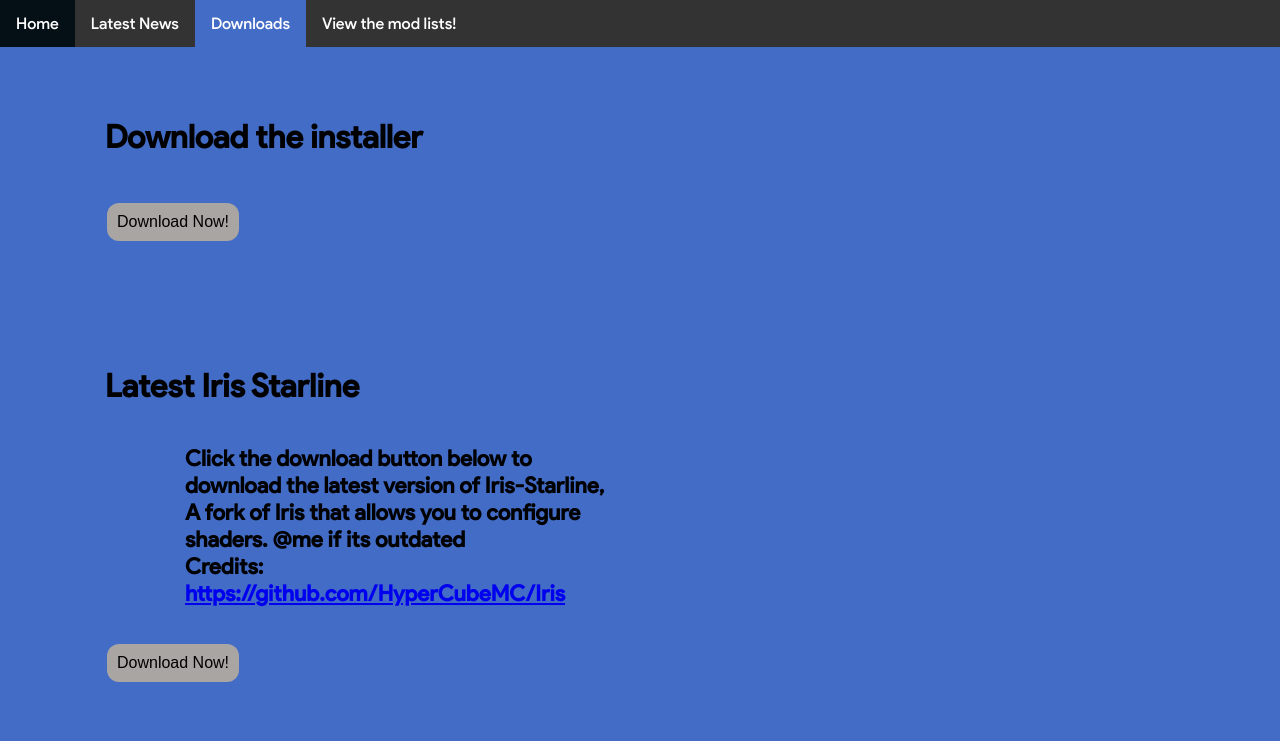
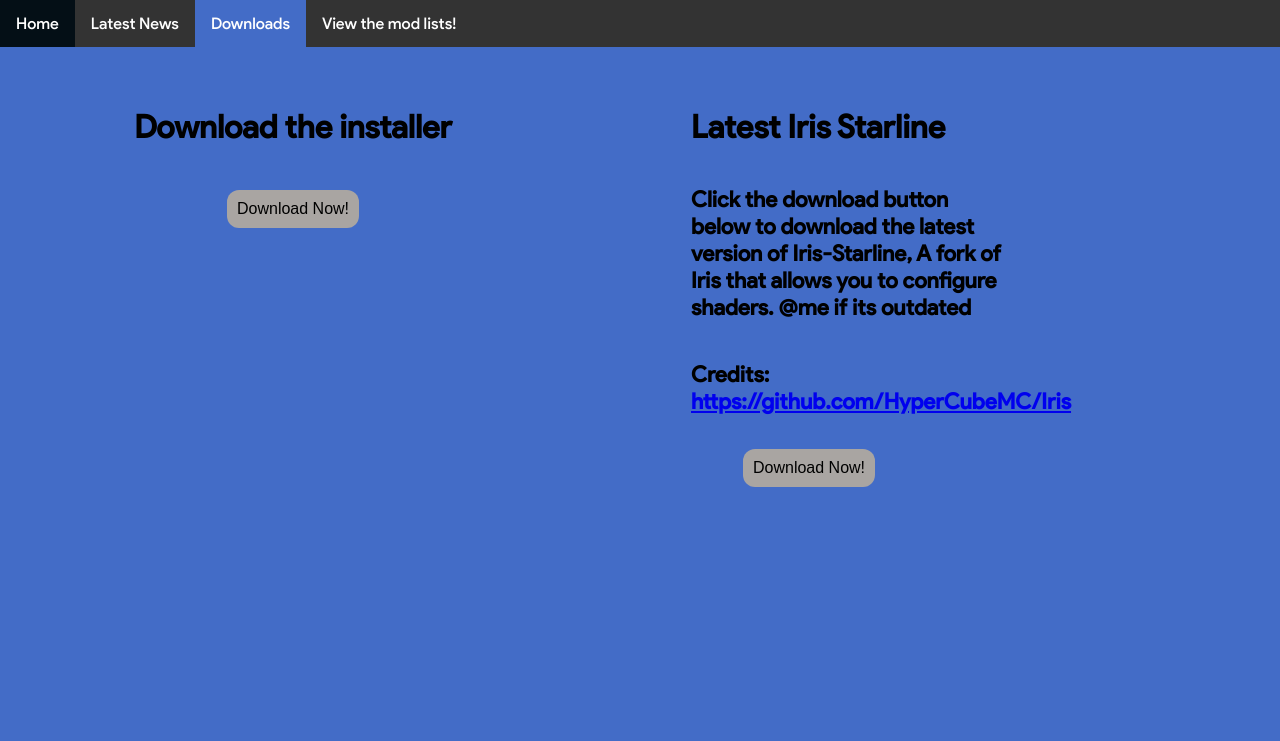
Before and after one commit to Shadowevil015/shadowevil015.github.io, a plain HTML site: page download.html in a window 1280 px wide. Drawn offline with Linux system fonts and the light colour scheme.

Commit message:
reposition the elements

```diff
--- a/download.html
+++ b/download.html
@@ -9,6 +9,10 @@
 
 <style>
 
+* {
+  box-sizing: border-box;
+}
+
 .row {
     margin-left: -5px;
     margin-right: -5px;
@@ -16,8 +20,23 @@
 
   .column {
     float: left;
-    width: 50%;
-    padding: 30px;
+    width: 40%;
+    padding: 20px;
+  }
+
+  /* Clearfix */
+  .row::after {
+    content: "";
+    clear: both;
+    display: table;
+  }
+
+  .starline{
+    margin-left: 160px;
+  }
+
+  .installer {
+    text-align: center;
   }
 
 </style>
@@ -36,26 +55,31 @@
     <div class="row">
       <div class="column">
 
-    <h1>Download the installer<h1>
+    <h1 class="installer">Download the installer<h1>
+
+      <div class="centred">
 
     <button class="button button1" onclick="document.location='https://github.com/Shadowevil015/shadowevil015.github.io/releases/download/1.0.0/launcher-bootstrap-1.1.0.jar'">Download Now!</button>
 
       </div>
-    </div>
 
-    <div class="row">
+      </div>
+
       <div class="column">
 
-      <h1>Latest Iris Starline<h1>
+      <h1 class="starline">Latest Iris Starline<h1>
 
-          <p>Click the download button below to download the latest version of Iris-Starline, A fork of Iris that allows you to configure shaders. @me if its outdated <br>
-          Credits: <a href="https://github.com/HyperCubeMC/Iris">https://github.com/HyperCubeMC/Iris</a>
-          </p>
+          <p>Click the download button below to download the latest version of Iris-Starline, A fork of Iris that allows you to configure shaders. @me if its outdated </p>
+
+          <p>Credits: <a href="https://github.com/HyperCubeMC/Iris">https://github.com/HyperCubeMC/Iris</a> </p>
+
+          <div class="centred">
 
         <button class="button button1" onclick="document.location='https://drive.google.com/u/0/uc?id=1t0HuyOM1T5haWg8YOmcEaeXKvTbObG-K&export=download'">Download Now!</button>
 
+          </div>
+
         </div>
-           </div>
 
   </body>
 
--- a/styles.css
+++ b/styles.css
@@ -107,3 +107,9 @@
   body {
     margin: 0px;
   }
+
+  .centred {
+    display: flex;
+    justify-content: center;
+    align-items: center;
+  }
```
